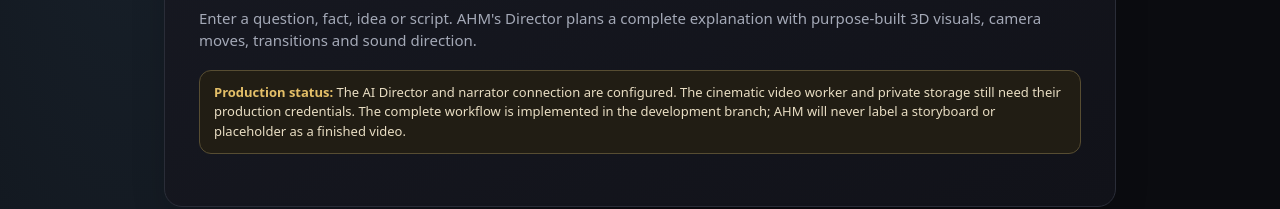
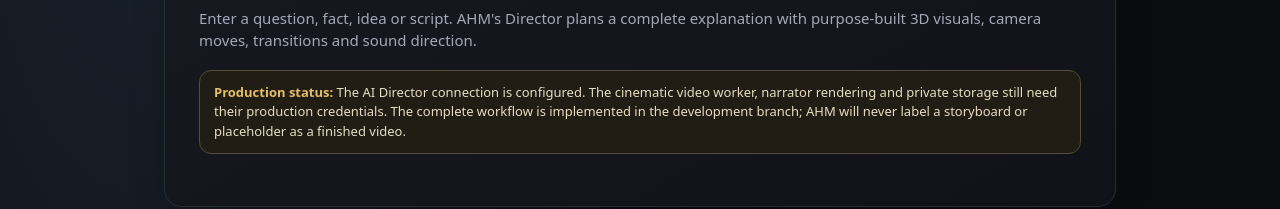
Before and after one commit to socialboosthub/Lock, a website: page public/index.html in a window 1280 px wide. Shown: the part 255-464 px from the top of the page. Drawn offline with Linux system fonts and the light colour scheme.

Commit message:
ui: clarify that narrator rendering awaits worker setup

```diff
--- a/public/index.html
+++ b/public/index.html
@@ -25,7 +25,7 @@
 
       <div class="notice">
         <strong>Production status:</strong>
-        The AI Director and narrator connection are configured. The cinematic video worker and private storage still need their production credentials. The complete workflow is implemented in the development branch; AHM will never label a storyboard or placeholder as a finished video.
+        The AI Director connection is configured. The cinematic video worker, narrator rendering and private storage still need their production credentials. The complete workflow is implemented in the development branch; AHM will never label a storyboard or placeholder as a finished video.
       </div>
 
     </section>
```
